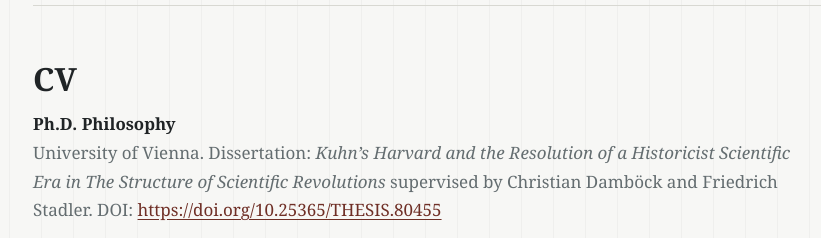
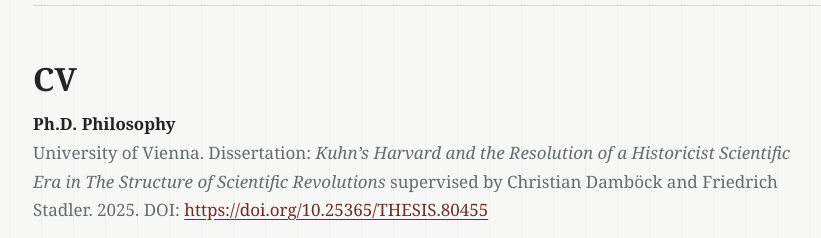
Before and after one commit to marknaderbasafa/Mark_Nader_Basafa, a plain HTML site: page index.html in a window 1280 px wide. Shown: the part 3420-3658 px from the top of the page, without its empty margins (87-908 px from the left). Drawn offline with Linux system fonts and the light colour scheme.

Commit message:
Change dissertation year to 2025
Updated dissertation year in CV section.

```diff
--- a/index.html
+++ b/index.html
@@ -218,7 +218,7 @@
       <div class="timeline">
         <div>
           <h3>Ph.D. Philosophy</h3>
-          <p>University of Vienna. Dissertation: <em>Kuhn’s Harvard and the Resolution of a Historicist Scientific Era in The Structure of Scientific Revolutions</em> supervised by Christian Damböck and Friedrich Stadler. DOI: <a href="https://doi.org/10.25365/THESIS.80455">https://doi.org/10.25365/THESIS.80455</a>
+          <p>University of Vienna. Dissertation: <em>Kuhn’s Harvard and the Resolution of a Historicist Scientific Era in The Structure of Scientific Revolutions</em> supervised by Christian Damböck and Friedrich Stadler. 2025. DOI: <a href="https://doi.org/10.25365/THESIS.80455">https://doi.org/10.25365/THESIS.80455</a>
 
             </p>
         </div>
```
